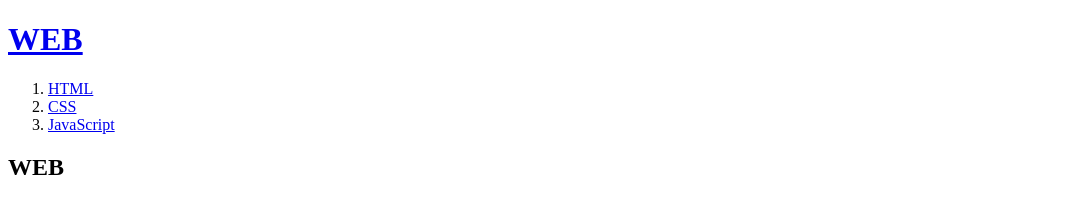
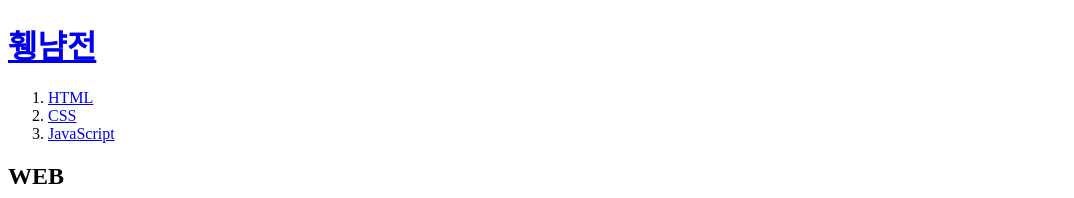
Before and after one commit to hm-Jeon/web1, a plain HTML site: page index.html in a window 1280 px wide. Shown: the top 198 px of the page, without its empty margins (0-1074 px from the left). Drawn offline with Linux system fonts and the light colour scheme.

Commit message:
Update index.html

```diff
--- a/index.html
+++ b/index.html
@@ -6,7 +6,7 @@
 </head>
 
 <body>
-  <h1><a href="index.html" title="Welcome">WEB</a></h1>
+  <h1><a href="index.html" title="Welcome">휑냠전</a></h1>
   <ol>
     <li><a href="1.html" title="HTML">HTML</a></li>
     <li><a href="2.html" title="CSS">CSS</a></li>
```
